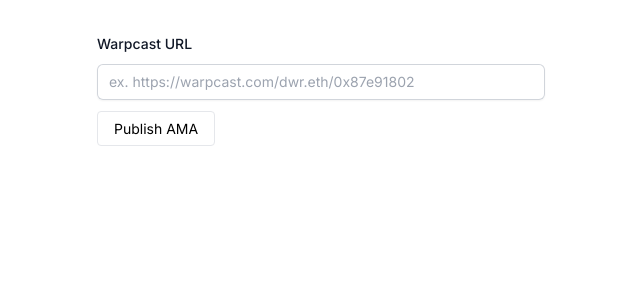
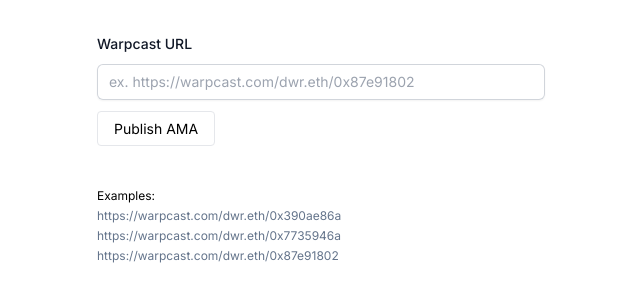
Before and after one commit to alvesjtiago/ama, a Next.js app: page / in a window 1280 px wide. Shown: the top 302 px of the page, without its empty margins (127-767 px from the left). Built offline with nearby package versions, Linux system fonts and the light colour scheme.

Commit message:
Add examples

```diff
--- a/app/page.tsx
+++ b/app/page.tsx
@@ -28,6 +28,27 @@
           Publish AMA
         </a>
       </div>
+
+      <div className="mt-12 text-xs">
+        Examples:
+        <ul className="text-slate-500 text-xs">
+          <li className="mt-1">
+            <a href="/ama?url=https://warpcast.com/dwr.eth/0x390ae86a">
+              https://warpcast.com/dwr.eth/0x390ae86a
+            </a>
+          </li>
+          <li className="mt-1">
+            <a href="/ama?url=https://warpcast.com/dwr.eth/0x7735946a">
+              https://warpcast.com/dwr.eth/0x7735946a
+            </a>
+          </li>
+          <li className="mt-1">
+            <a href="/ama?url=https://warpcast.com/dwr.eth/0x87e91802">
+              https://warpcast.com/dwr.eth/0x87e91802
+            </a>
+          </li>
+        </ul>
+      </div>
     </div>
   )
 }
```
